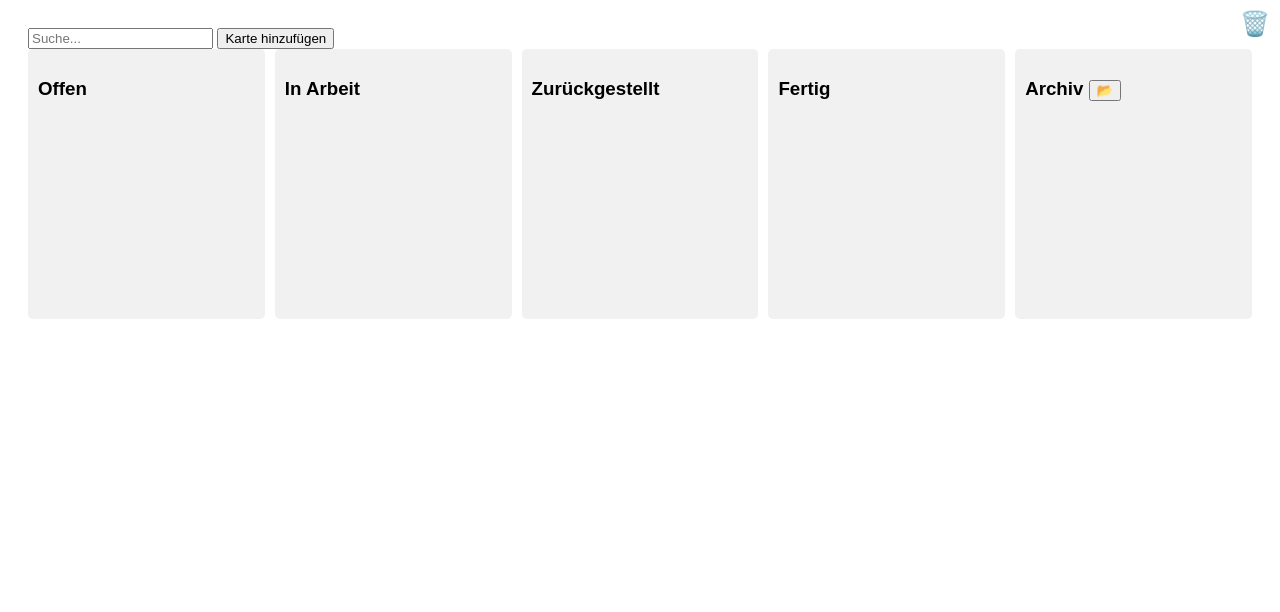
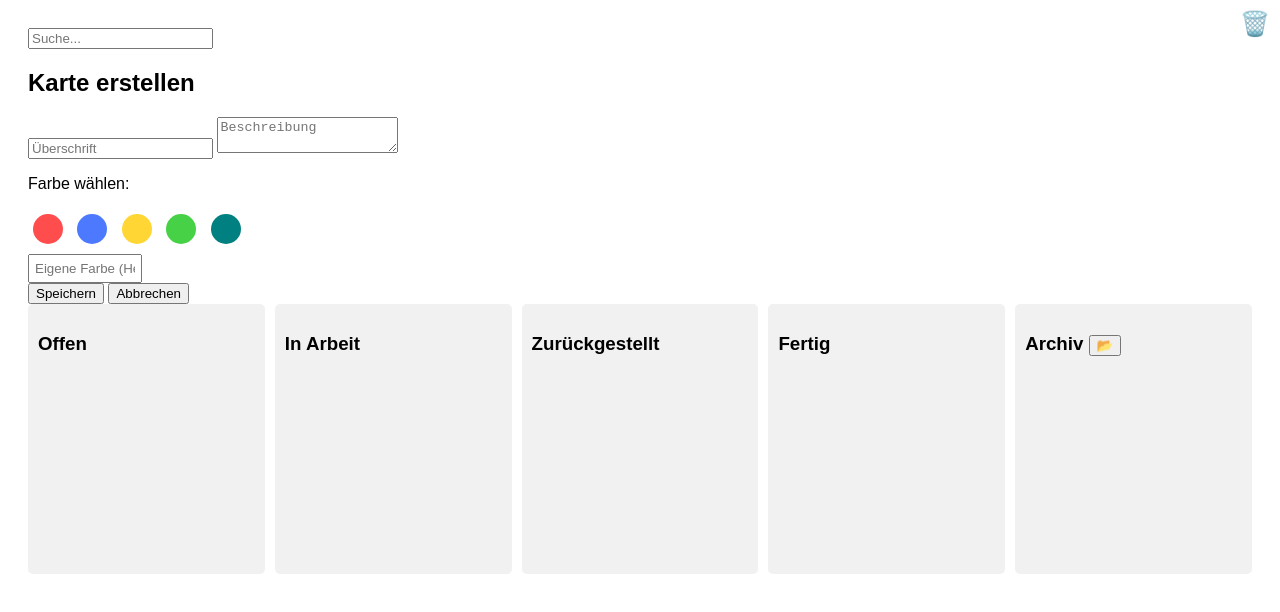
Before and after one commit to DomDomi/ToDoCards, a plain HTML site: page index.html in a window 1280 px wide. Drawn offline with Linux system fonts and the light colour scheme.

Commit message:
Update index.html

```diff
--- a/index.html
+++ b/index.html
@@ -14,7 +14,22 @@
 </head>
 <body>
     <input type="text" id="search" placeholder="Suche...">
-    <button id="addCardButton">Karte hinzufügen</button>
+    <!--<button id="addCardButton">Karte hinzufügen</button>-->
+    <!-- Karten-Erstellungs-/Bearbeitungsfenster -->
+    <div id="cardModal" class="modal">
+        <div class="modal-content">
+            <h2 id="modalTitle">Karte erstellen</h2>
+            <input type="text" id="cardTitle" placeholder="Überschrift">
+            <textarea id="cardText" placeholder="Beschreibung"></textarea>
+            <div class="color-picker">
+                <p>Farbe wählen:</p>
+                <div id="colorButtons"></div>
+                <input type="text" id="customColor" placeholder="Eigene Farbe (Hex)">
+            </div>
+            <button id="saveCard">Speichern</button>
+            <button id="closeModal">Abbrechen</button>
+        </div>
+    </div>
 
     <div id="trash" class="trash-bin">🗑️</div>
 
```
